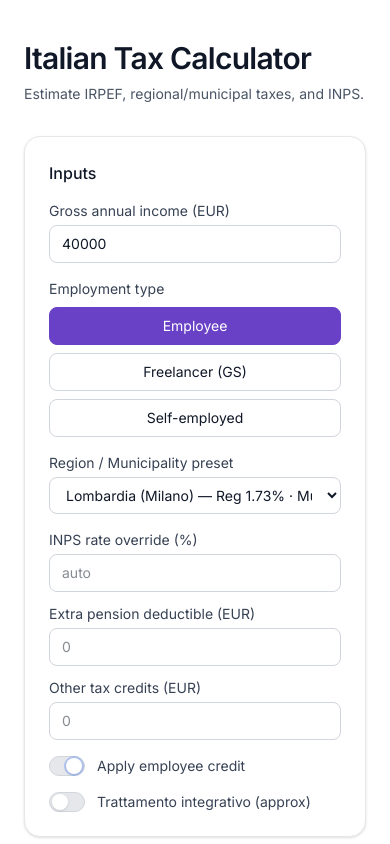
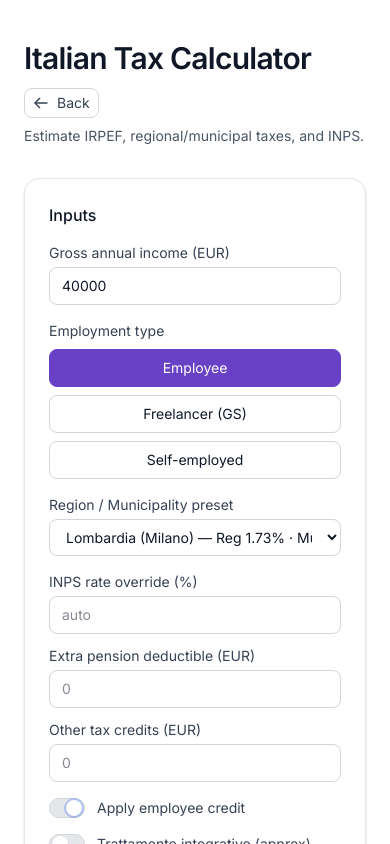
Before and after one commit to giteddyhub/ittaxcalculator, a Next.js app: page / in a window 390 px wide. Shown: the top 844 px of the page. Built offline with nearby package versions, Linux system fonts and the light colour scheme.

Commit message:
feat(ui): add UntitledUI-style back link (desktop left of title, mobile above); rebuild pages

```diff
--- a/src/app/globals.css
+++ b/src/app/globals.css
@@ -32,6 +32,9 @@
 .u-button {
   @apply rounded-lg border px-3 py-2 text-sm transition cursor-pointer;
 }
+.u-button--sm {
+  @apply px-2 py-1 text-xs;
+}
 .u-button--primary {
   @apply border-gray-900 bg-gray-900 text-white hover:bg-black;
 }
--- a/src/app/page.tsx
+++ b/src/app/page.tsx
@@ -3,6 +3,7 @@
 import { useMemo, useState } from "react";
 import { calculateItalianTaxes, EmploymentType, formatCurrencyEUR } from "@/lib/tax/italy";
 import { Switch } from "@/components/ui/Switch";
+import { BackLink } from "@/components/ui/BackLink";
 
 type RegionPreset = {
   name: string;
@@ -54,7 +55,17 @@ export default function Home() {
     <div className="min-h-screen bg-white text-gray-900">
       <div className="mx-auto max-w-5xl px-6 py-10">
         <header className="mb-8">
-          <h1 className="text-3xl font-semibold tracking-tight">Italian Tax Calculator</h1>
+          <div className="flex items-center justify-between">
+            <div className="flex items-center gap-3">
+              <div className="hidden sm:block">
+                <BackLink href="https://www.italiantaxes.com/" label="Back" />
+              </div>
+              <h1 className="text-3xl font-semibold tracking-tight">Italian Tax Calculator</h1>
+            </div>
+          </div>
+          <div className="sm:hidden mt-3">
+            <BackLink href="https://www.italiantaxes.com/" label="Back" />
+          </div>
           <p className="mt-2 text-sm text-gray-600">Estimate IRPEF, regional/municipal taxes, and INPS.</p>
         </header>
 
--- /dev/null
+++ b/src/components/ui/BackLink.tsx
@@ -0,0 +1,41 @@
+"use client";
+
+interface BackLinkProps {
+  href: string;
+  label?: string;
+}
+
+export function BackLink({ href, label = "Back" }: BackLinkProps) {
+  return (
+    <a
+      href={href}
+      className="u-button u-button--ghost u-button--sm inline-flex items-center gap-2"
+    >
+      <svg
+        width="16"
+        height="16"
+        viewBox="0 0 24 24"
+        fill="none"
+        xmlns="http://www.w3.org/2000/svg"
+        aria-hidden
+        className="text-gray-700"
+      >
+        <path
+          d="M10 19l-7-7 7-7"
+          stroke="currentColor"
+          strokeWidth="2"
+          strokeLinecap="round"
+          strokeLinejoin="round"
+        />
+        <path
+          d="M3 12h18"
+          stroke="currentColor"
+          strokeWidth="2"
+          strokeLinecap="round"
+          strokeLinejoin="round"
+        />
+      </svg>
+      <span className="text-sm text-gray-700">{label}</span>
+    </a>
+  );
+}
```
Also changed, not shown: 3 other files (tests, documents, lock files or other folders).
